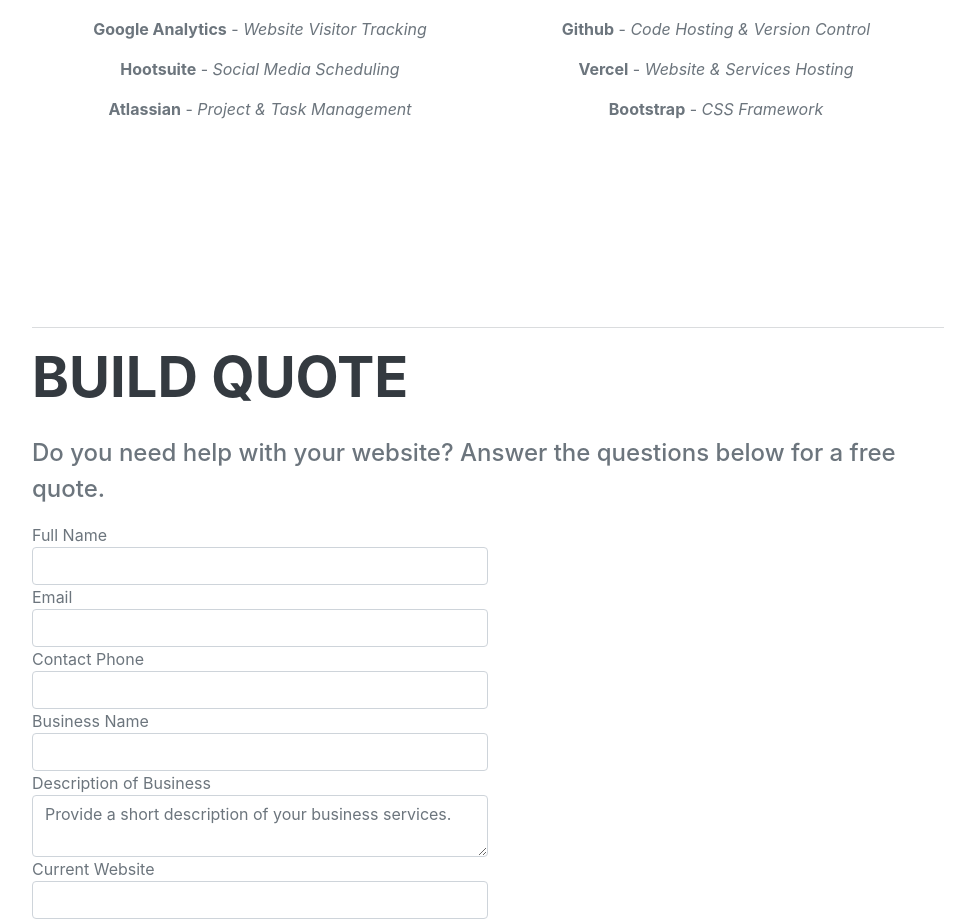
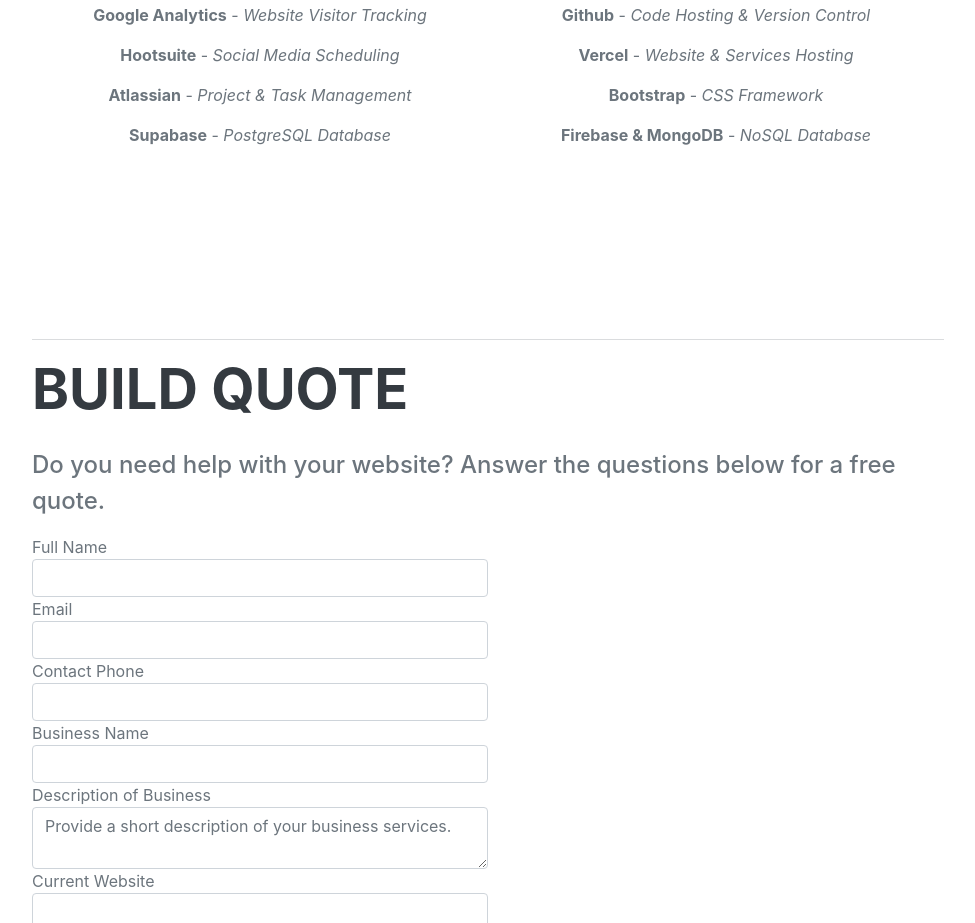
Before and after one commit to austincomstock/austincomstock-resume, a React (Create React App) app: page / in a window 1280 px wide. Shown: the part 5073-5996 px from the top of the page, without its empty margins (288-1263 px from the left). Built offline with nearby package versions, Linux system fonts and the light colour scheme.

Commit message:
Added info on databases in design & tools

```diff
--- a/src/components/Skills/index.jsx
+++ b/src/components/Skills/index.jsx
@@ -70,6 +70,10 @@
                 <span className="fw-bold">Atlassian</span> -{" "}
                 <span className="fst-italic">Project & Task Management</span>
               </p>
+              <p>
+                <span className="fw-bold">Supabase</span> -{" "}
+                <span className="fst-italic">PostgreSQL Database</span>
+              </p>
             </div>
             <div class="col">
               <p>
@@ -90,6 +94,10 @@
                 <span className="fw-bold">Bootstrap</span> -{" "}
                 <span className="fst-italic">CSS Framework</span>
               </p>
+              <p>
+                <span className="fw-bold">Firebase & MongoDB</span> -{" "}
+                <span className="fst-italic">NoSQL Database</span>
+              </p>
               {/* <p>
                 <span className="fw-bold">Counting Characters</span> -{" "}
                 <span className="fst-italic">
```
